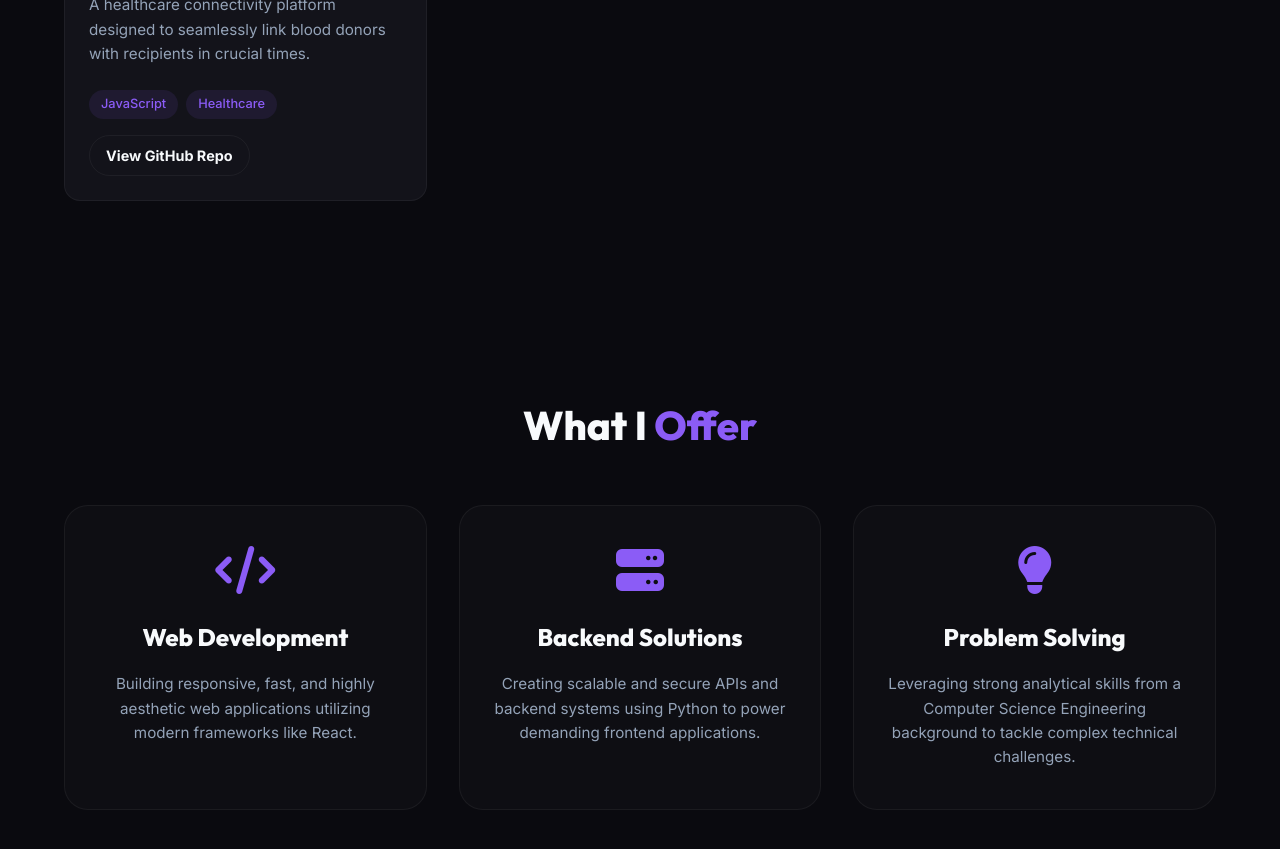
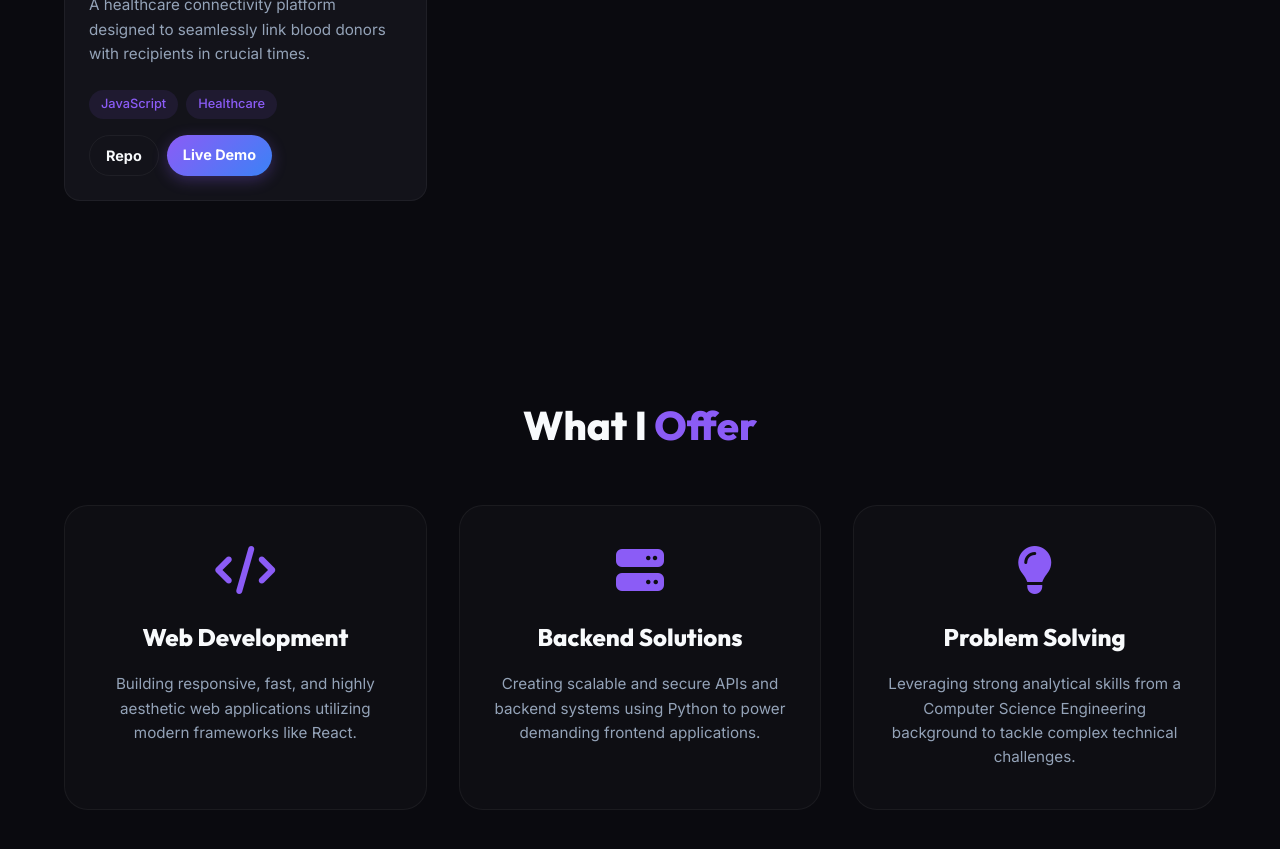
Before and after one commit to riyarens/Personal-Potfolio, a React (Vite) app: page / in a window 1280 px wide. Shown: the part 3960-4809 px from the top of the page. Built offline with nearby package versions, Linux system fonts and the light colour scheme.

Commit message:
Add Live Demo button to Blood Buddy Connect project

```diff
--- a/src/App.jsx
+++ b/src/App.jsx
@@ -258,7 +258,8 @@ function App() {
                   <span className="tech-tag">Healthcare</span>
                 </div>
                 <div style={{ marginTop: '1rem', display: 'flex', gap: '0.5rem' }}>
-                  <a href="https://github.com/riyarens/blood-buddy-connect" target="_blank" rel="noopener noreferrer" className="btn btn-outline" style={{ padding: '0.5rem 1rem', fontSize: '0.9rem' }}>View GitHub Repo</a>
+                  <a href="https://github.com/riyarens/blood-buddy-connect" target="_blank" rel="noopener noreferrer" className="btn btn-outline" style={{ padding: '0.5rem 1rem', fontSize: '0.9rem' }}>Repo</a>
+                  <a href="https://blood-buddy-connect.vercel.app" target="_blank" rel="noopener noreferrer" className="btn btn-primary" style={{ padding: '0.5rem 1rem', fontSize: '0.9rem' }}>Live Demo</a>
                 </div>
               </div>
             </div>
```
